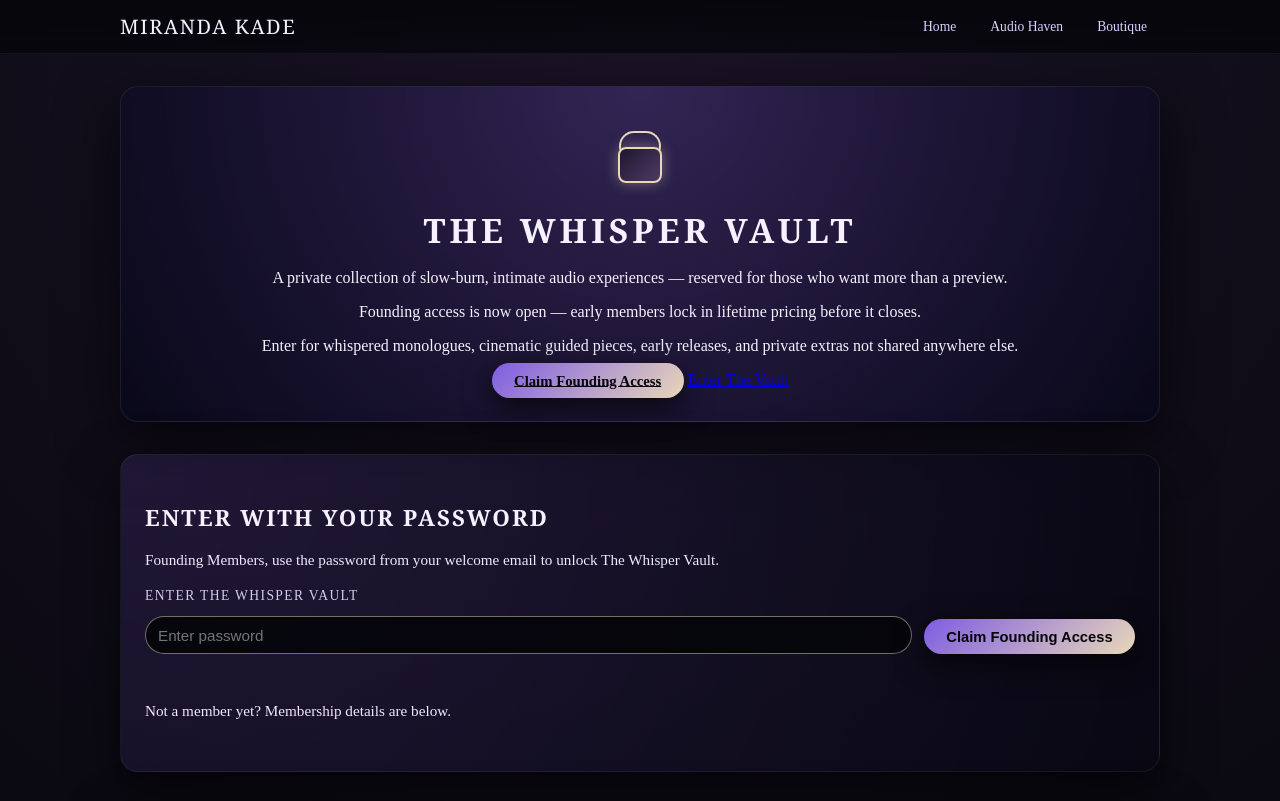
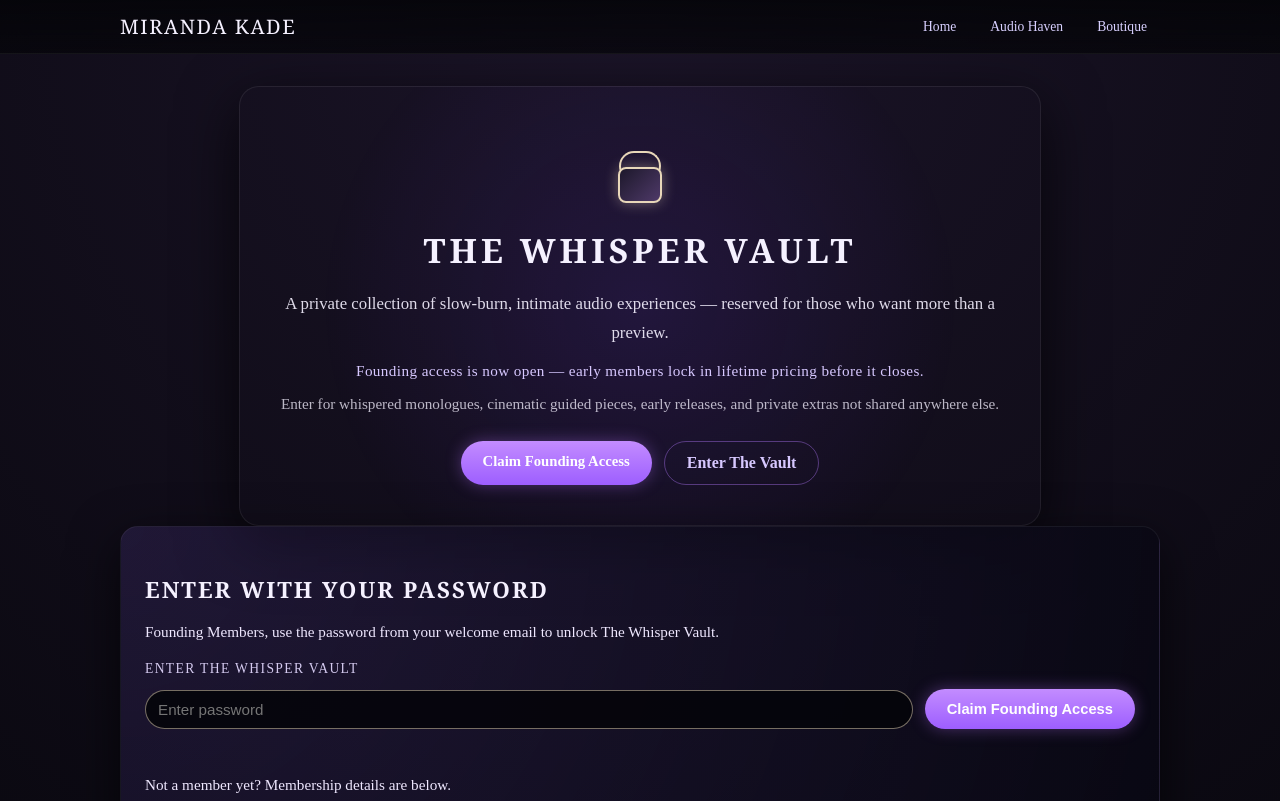
Before and after one commit to mirandakade/mirandakade.github.io, a plain HTML site: page premium.html in a window 1280 px wide. Shown: the top 801 px of the page. Drawn offline with Linux system fonts and the light colour scheme.

Commit message:
Update style.css

```diff
--- a/style.css
+++ b/style.css
@@ -829,3 +829,76 @@
   background: linear-gradient(180deg, #c38cff, #9d5eff);
   box-shadow: 0 0 14px rgba(184, 116, 255, 0.35);
 }
+
+.vault-hero {
+  text-align: center;
+  padding: 60px 20px 40px;
+  max-width: 760px;
+  margin: 0 auto;
+}
+
+.vault-title {
+  font-size: 2.4rem;
+  margin-bottom: 18px;
+  letter-spacing: 1px;
+}
+
+.vault-subtitle {
+  font-size: 1.05rem;
+  line-height: 1.7;
+  opacity: 0.9;
+  margin-bottom: 12px;
+}
+
+.vault-urgency {
+  font-size: 0.95rem;
+  color: #d7c8ff;
+  margin-bottom: 14px;
+  letter-spacing: 0.4px;
+}
+
+.vault-note {
+  font-size: 0.95rem;
+  opacity: 0.75;
+  margin-bottom: 28px;
+}
+
+.vault-cta-row {
+  display: flex;
+  gap: 12px;
+  justify-content: center;
+  flex-wrap: wrap;
+}
+
+.vault-btn-primary {
+  padding: 12px 22px;
+  border-radius: 999px;
+  font-weight: 700;
+  color: #fff;
+  text-decoration: none;
+  background: linear-gradient(180deg, #c38cff, #9d5eff);
+  box-shadow: 0 0 16px rgba(184, 116, 255, 0.35);
+  transition: transform 0.2s ease, box-shadow 0.2s ease;
+}
+
+.vault-btn-primary:hover {
+  transform: translateY(-2px);
+  box-shadow: 0 0 22px rgba(184, 116, 255, 0.5);
+}
+
+.vault-btn-secondary {
+  padding: 12px 22px;
+  border-radius: 999px;
+  font-weight: 600;
+  color: #d7c8ff;
+  text-decoration: none;
+  border: 1px solid rgba(180, 120, 255, 0.4);
+}
+
+.vault-hero {
+  background: radial-gradient(circle at center, rgba(120, 60, 255, 0.12), transparent 70%);
+  border-radius: 20px;
+}
+.vault-btn-secondary:hover {
+  background: rgba(180, 120, 255, 0.08);
+}
```
